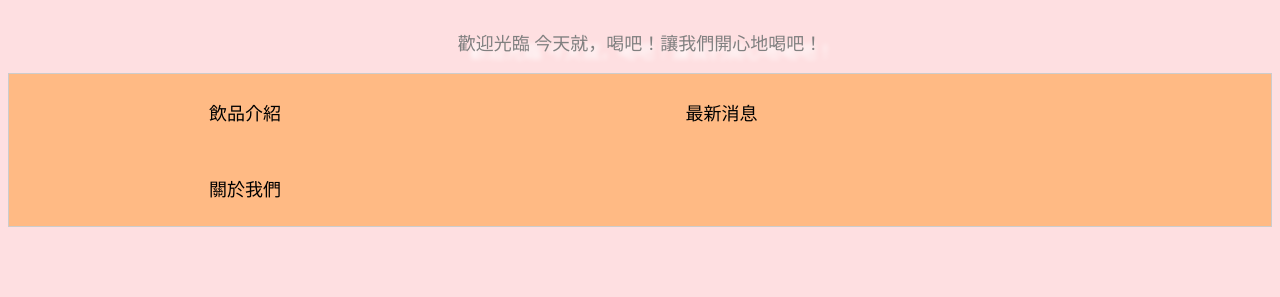
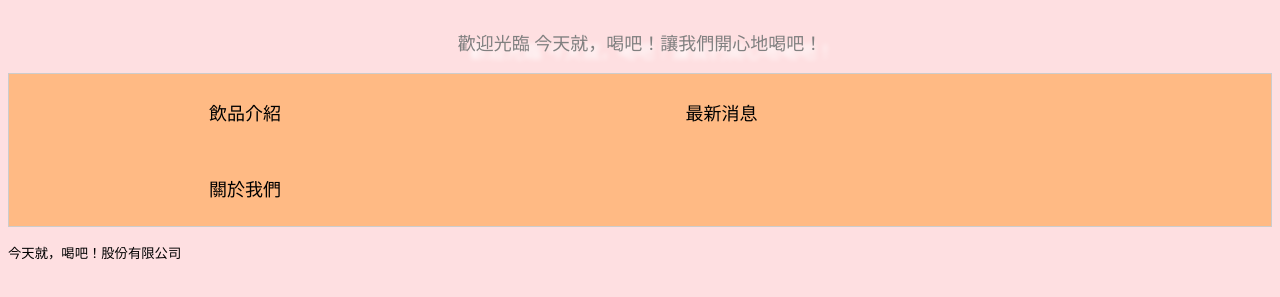
Before and after one commit to kate0101111/kate0101111.github.io, a plain HTML site: page dirnktoday.html in a window 1280 px wide. Shown: the part 81-378 px from the top of the page. Drawn offline with Linux system fonts and the light colour scheme.

Commit message:
Update dirnktoday.html

```diff
--- a/dirnktoday.html
+++ b/dirnktoday.html
@@ -86,6 +86,6 @@ function openCity(evt, cityName) {
   evt.currentTarget.className += " active";
 }
 </script>
-
+<p><small>今天就，喝吧！股份有限公司</small></p>
 </body>
 </html>
```
